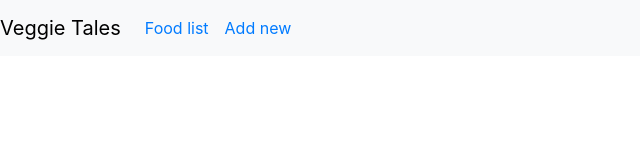
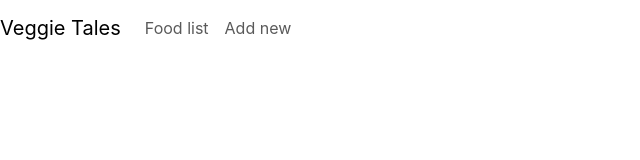
Before and after one commit to spicymaya/veggie-tales, a React app: page / in a window 1280 px wide. Shown: the top 160 px of the page, without its empty margins (0-640 px from the left). Built offline with nearby package versions, Linux system fonts and the light colour scheme; no server answers.

Commit message:
Add prop-types for prop management

```diff
--- a/package.json
+++ b/package.json
@@ -36,6 +36,7 @@
     "postcss-loader": "^3.0.0",
     "precss": "^4.0.0",
     "prettier": "1.16.4",
+    "prop-types": "^15.7.2",
     "react": "^16.8.1",
     "react-dom": "^16.8.1",
     "regenerator-runtime": "^0.13.1",
--- a/src/js/components/App.jsx
+++ b/src/js/components/App.jsx
@@ -1,4 +1,5 @@
 import React from "react";
+import PropTypes from "prop-types";
 import FoodWrapper from "./FoodWrapper.jsx";
 import NewFood from "./NewFood.jsx";
 import { BrowserRouter as Router, Route, Link } from "react-router-dom";
@@ -18,6 +19,16 @@ class App extends React.Component {
     this.state = {
       isOpen: false
     };
+    Navbar.propTypes = {
+      light: PropTypes.bool,
+      dark: PropTypes.bool,
+      fixed: PropTypes.string,
+      color: PropTypes.string,
+      role: PropTypes.string,
+      expand: PropTypes.oneOfType([PropTypes.bool, PropTypes.string]),
+      tag: PropTypes.oneOfType([PropTypes.func, PropTypes.string])
+      // pass in custom element to use
+    };
   }
 
   toggle() {
@@ -25,29 +36,21 @@ class App extends React.Component {
       isOpen: !this.state.isOpen
     });
   }
+
   render() {
     return (
       <Router>
         <div className="App">
-          <Navbar color="light" expand="md">
+          <Navbar light expand="md">
             <NavbarBrand href="/">Veggie Tales</NavbarBrand>
             <NavbarToggler onClick={this.toggle} />
             <Collapse isOpen={this.state.isOpen} navbar>
               <Nav navbar>
-                <NavLink tag="div">
-                  <Link to="/foods" tag="a">
-                    Food list
-                  </Link>
-                </NavLink>
-                <NavLink tag="div">
-                  <Link to="/new" tag="a">
-                    Add new
-                  </Link>
-                </NavLink>
+                <NavLink href="/foods">Food list</NavLink>
+                <NavLink href="/new">Add new</NavLink>
               </Nav>
             </Collapse>
           </Navbar>
-
           <Route exact path="/" component={FoodWrapper} />
           <Route path="/foods/" component={FoodWrapper} />
           <Route path="/new" component={NewFood} />
```
